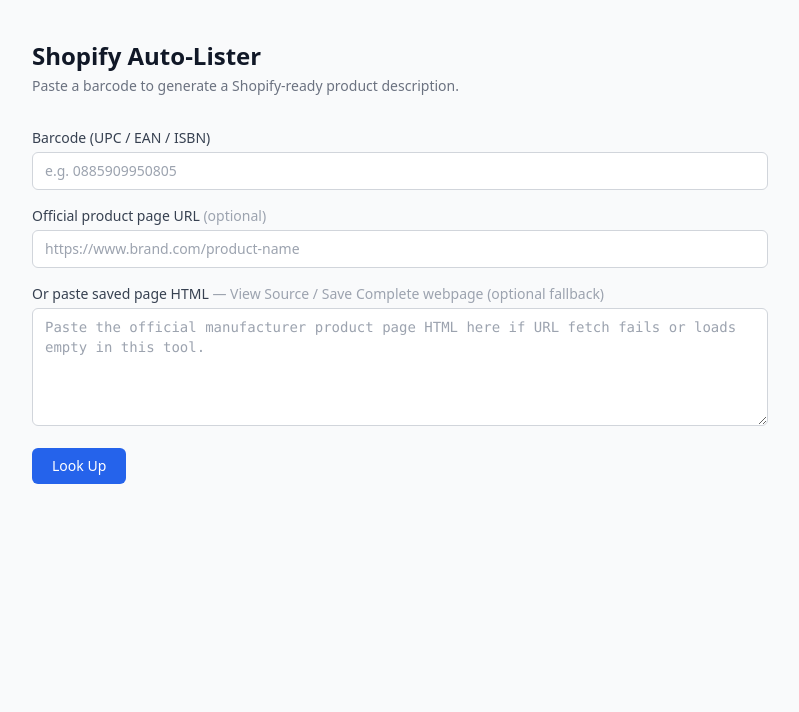
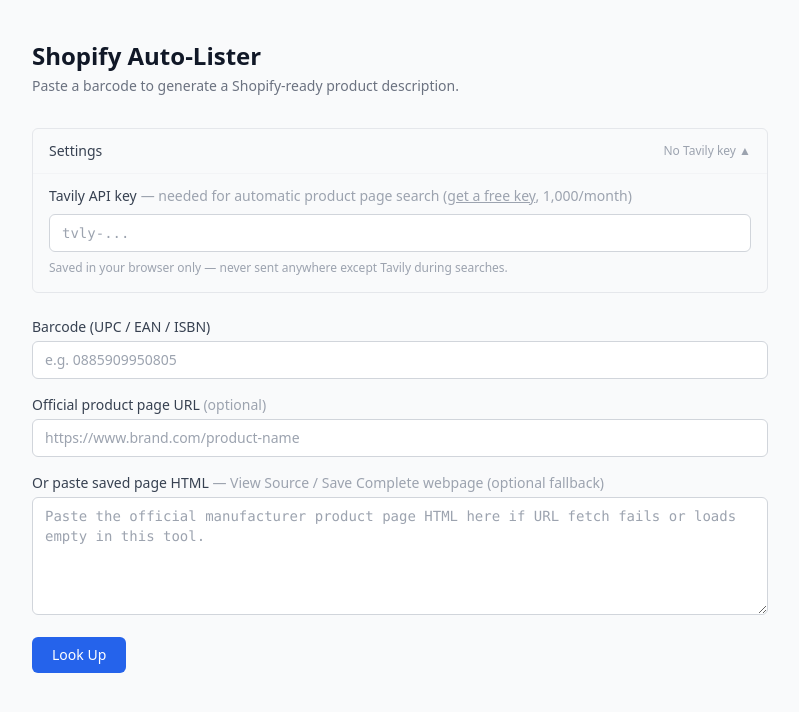
Before and after one commit to Sweevee1/ShopifyAutoLister, a Next.js app: page / in a window 1280 px wide. Shown: the top 712 px of the page, without its empty margins (240-1039 px from the left). Built offline with nearby package versions, Linux system fonts and the light colour scheme.

Commit message:
Auto-save from Claude Code session

```diff
--- a/src/app/api/lookup/route.ts
+++ b/src/app/api/lookup/route.ts
@@ -42,6 +42,7 @@
   const barcode = body.barcode?.trim();
   const manualUrl = body.manualUrl?.trim() ?? "";
   const manualHtml = body.manualHtml?.trim() ?? "";
+  const tavilyApiKey = body.tavilyApiKey?.trim() || undefined;
 
   if (!barcode && !manualUrl && !manualHtml) {
     return err(
@@ -85,7 +86,7 @@
 
     if (!url) {
       try {
-        url = await searchForOfficialPage(productInfo.title, productInfo.brand);
+        url = await searchForOfficialPage(productInfo.title, productInfo.brand, tavilyApiKey);
         console.log(`[lookup] search → ${url}`);
       } catch (e) {
         if (e instanceof SearchFailedError)
@@ -116,7 +117,7 @@
   const sourceUrl = usePastedHtml ? manualUrl || url || "" : url;
 
   const [priceSignals, scrapeOutcome] = await Promise.allSettled([
-    gatherPriceSignals(productInfo.title, productInfo.brand, barcodeResult),
+    gatherPriceSignals(productInfo.title, productInfo.brand, barcodeResult, tavilyApiKey),
     usePastedHtml ? Promise.resolve(manualHtml) : scrapeUrl(url),
   ]);
 
--- a/src/app/page.tsx
+++ b/src/app/page.tsx
@@ -90,14 +90,24 @@
   return `${data.html}\n---\nSuggested price: ${data.price}\nAlt text: ${data.altText}`;
 }
 
+const TAVILY_KEY_STORAGE = "tavily_api_key";
+
 export default function Home() {
   const [barcode, setBarcode] = useState("");
   const [manualUrl, setManualUrl] = useState("");
   const [manualHtml, setManualHtml] = useState("");
   const [appState, setAppState] = useState<AppState>({ phase: "idle" });
+  const [tavilyKey, setTavilyKey] = useState("");
+  const [settingsOpen, setSettingsOpen] = useState(false);
   const stepTimerRef = useRef<ReturnType<typeof setInterval> | null>(null);
   const urlInputRef = useRef<HTMLInputElement>(null);
   const pastedHtmlRef = useRef<HTMLTextAreaElement>(null);
+
+  useEffect(() => {
+    const saved = localStorage.getItem(TAVILY_KEY_STORAGE) ?? "";
+    setTavilyKey(saved);
+    setSettingsOpen(!saved);
+  }, []);
 
   function clearStepTimer() {
     if (stepTimerRef.current) {
@@ -133,6 +143,7 @@
           barcode: barcode.trim() || undefined,
           manualUrl: manualUrl.trim() || undefined,
           manualHtml: manualHtml.trim() || undefined,
+          tavilyApiKey: tavilyKey.trim() || undefined,
         }),
       });
 
@@ -180,6 +191,48 @@
         <p className="text-gray-500 text-sm mt-1">
           Paste a barcode to generate a Shopify-ready product description.
         </p>
+      </div>
+
+      {/* Settings */}
+      <div className="mb-6 border border-gray-200 rounded-md">
+        <button
+          type="button"
+          onClick={() => setSettingsOpen((o) => !o)}
+          className="w-full flex items-center justify-between px-4 py-3 text-sm font-medium text-gray-700 hover:bg-gray-50 rounded-md transition-colors"
+        >
+          <span>Settings</span>
+          <span className="text-gray-400 text-xs">
+            {tavilyKey ? "Tavily key saved" : "No Tavily key"} {settingsOpen ? "▲" : "▼"}
+          </span>
+        </button>
+        {settingsOpen && (
+          <div className="px-4 pb-4 flex flex-col gap-2 border-t border-gray-100 pt-3">
+            <label htmlFor="tavilyKey" className="text-sm font-medium text-gray-700">
+              Tavily API key
+              <span className="text-gray-400 font-normal ml-1">
+                — needed for automatic product page search (
+                <a href="https://app.tavily.com" target="_blank" rel="noopener noreferrer" className="underline">
+                  get a free key
+                </a>
+                , 1,000/month)
+              </span>
+            </label>
+            <input
+              id="tavilyKey"
+              type="password"
+              value={tavilyKey}
+              onChange={(e) => {
+                setTavilyKey(e.target.value);
+                localStorage.setItem(TAVILY_KEY_STORAGE, e.target.value);
+              }}
+              placeholder="tvly-..."
+              className="w-full border border-gray-300 rounded-md px-3 py-2 text-sm font-mono focus:outline-none focus:ring-2 focus:ring-blue-500"
+            />
+            <p className="text-xs text-gray-400">
+              Saved in your browser only — never sent anywhere except Tavily during searches.
+            </p>
+          </div>
+        )}
       </div>
 
       <form onSubmit={handleSubmit} className="flex flex-col gap-4">
--- a/src/lib/price.ts
+++ b/src/lib/price.ts
@@ -10,7 +10,8 @@
 export async function gatherPriceSignals(
   productName: string,
   brand: string,
-  barcodeResult?: Pick<BarcodeResult, "lowestPrice" | "highestPrice">
+  barcodeResult?: Pick<BarcodeResult, "lowestPrice" | "highestPrice">,
+  apiKeyOverride?: string
 ): Promise<PriceSignals> {
   const signals: PriceSignals = {
     upcMin: barcodeResult?.lowestPrice,
@@ -18,7 +19,7 @@
     webSnippets: [],
   };
 
-  const apiKey = process.env.TAVILY_API_KEY;
+  const apiKey = apiKeyOverride || process.env.TAVILY_API_KEY;
   if (!apiKey) return signals;
 
   try {
--- a/src/lib/search.ts
+++ b/src/lib/search.ts
@@ -52,9 +52,10 @@
 
 export async function searchForOfficialPage(
   productName: string,
-  brand: string
+  brand: string,
+  apiKeyOverride?: string
 ): Promise<string> {
-  const apiKey = process.env.TAVILY_API_KEY;
+  const apiKey = apiKeyOverride || process.env.TAVILY_API_KEY;
 
   if (!apiKey) {
     throw new SearchFailedError(
--- a/src/types/index.ts
+++ b/src/types/index.ts
@@ -12,6 +12,8 @@
   manualUrl?: string;
   /** Saved / View Source HTML from the official product page — bypasses HTTP scrape when non-empty */
   manualHtml?: string;
+  /** User-supplied Tavily API key — used when TAVILY_API_KEY env var is not set */
+  tavilyApiKey?: string;
 }
 
 export interface LookupResponse {
```
